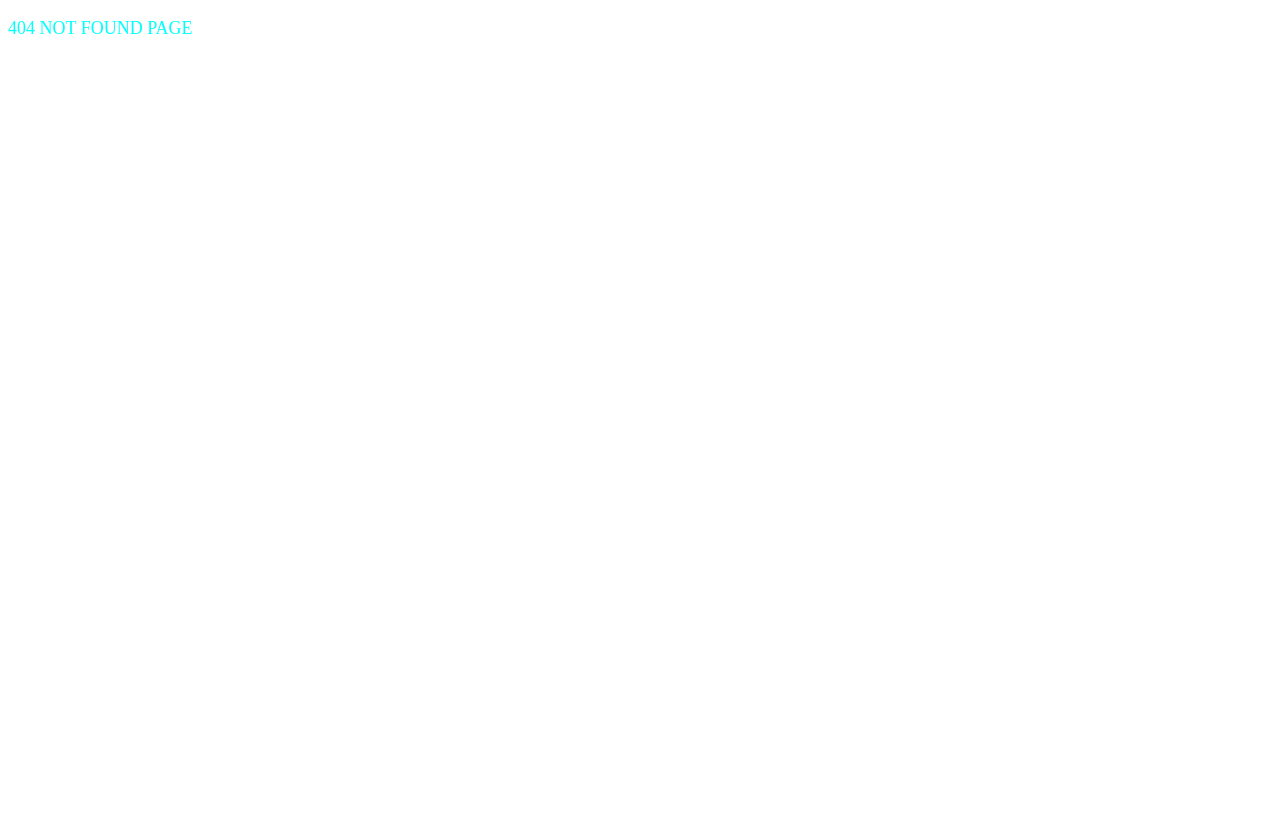
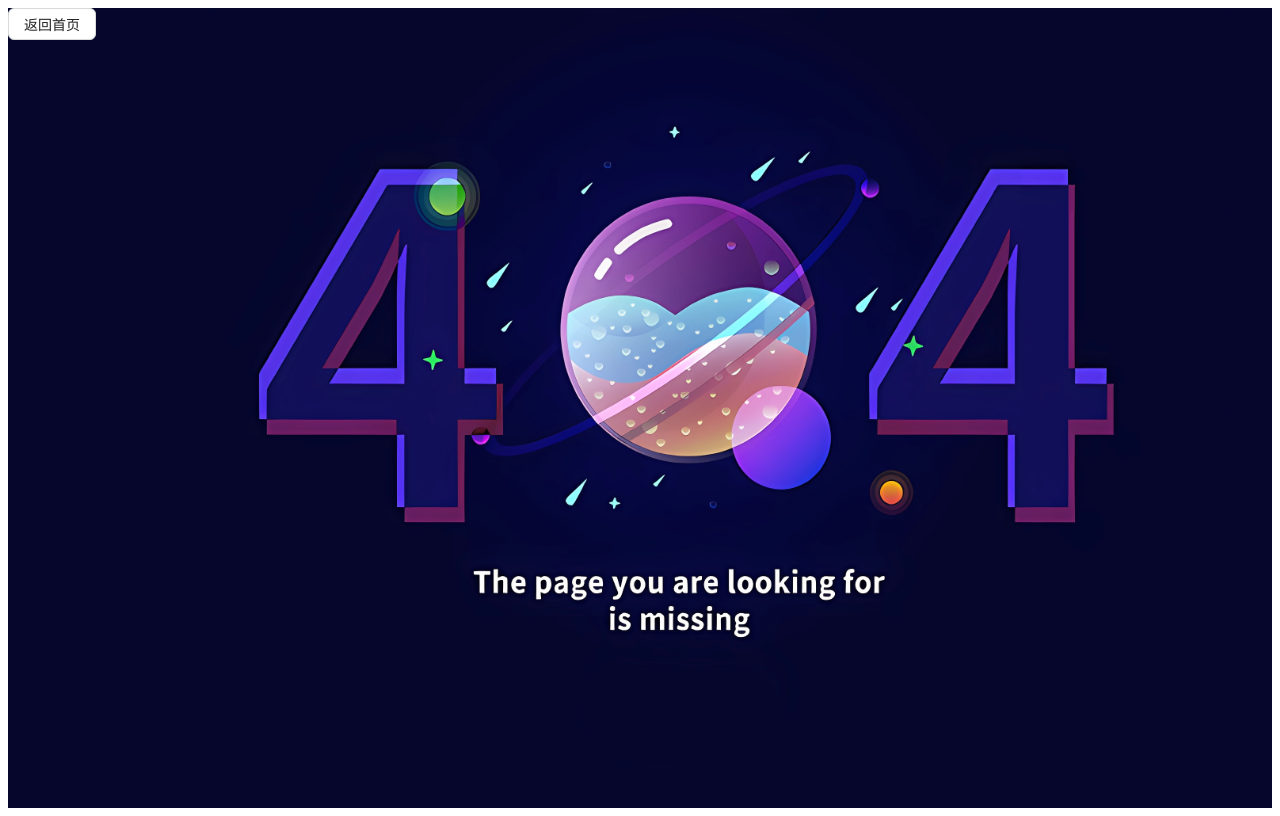
Before and after one commit to MuttonString/-, a React (Vite) app: page /list in a window 1280 px wide. Before the commit this address had no page. Built offline with nearby package versions, Linux system fonts and the light colour scheme.

Commit message:
完成404图片导入

```diff
--- /dev/null
+++ b/src/components/404/index.module.less
@@ -0,0 +1,5 @@
+.main {
+  height: 100vh;
+  background: url(/src/assets/imgs/404big.png) no-repeat;
+  background-size: cover;
+}
--- a/src/components/404/index.tsx
+++ b/src/components/404/index.tsx
@@ -1,10 +1,14 @@
 import React from 'react'
+import { Button } from 'antd'
+import styles from './index.module.less'
 /* 页面未找到 显示404page */
 
 const NotFoundPage: React.FC = () => {
   return (
     <>
-      <p>404 NOT FOUND PAGE</p>
+      <div className={styles.main}>
+        <Button>返回首页</Button>
+      </div>
     </>
   )
 }
```
Also changed, not shown: src/assets/imgs/404big.png (added).
